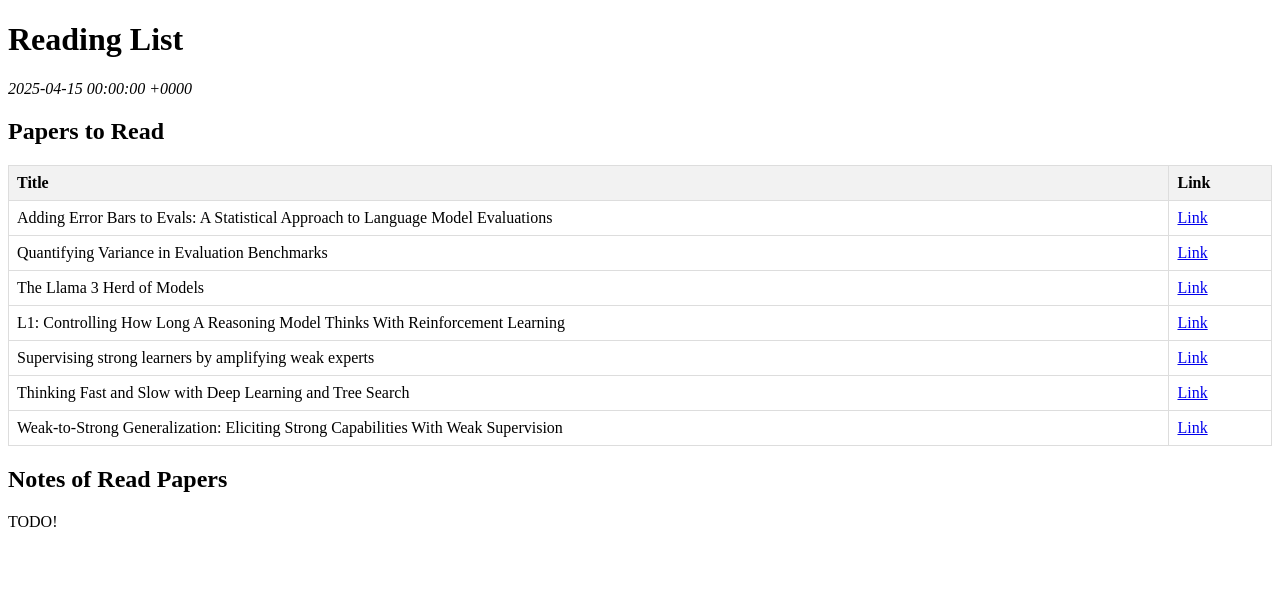
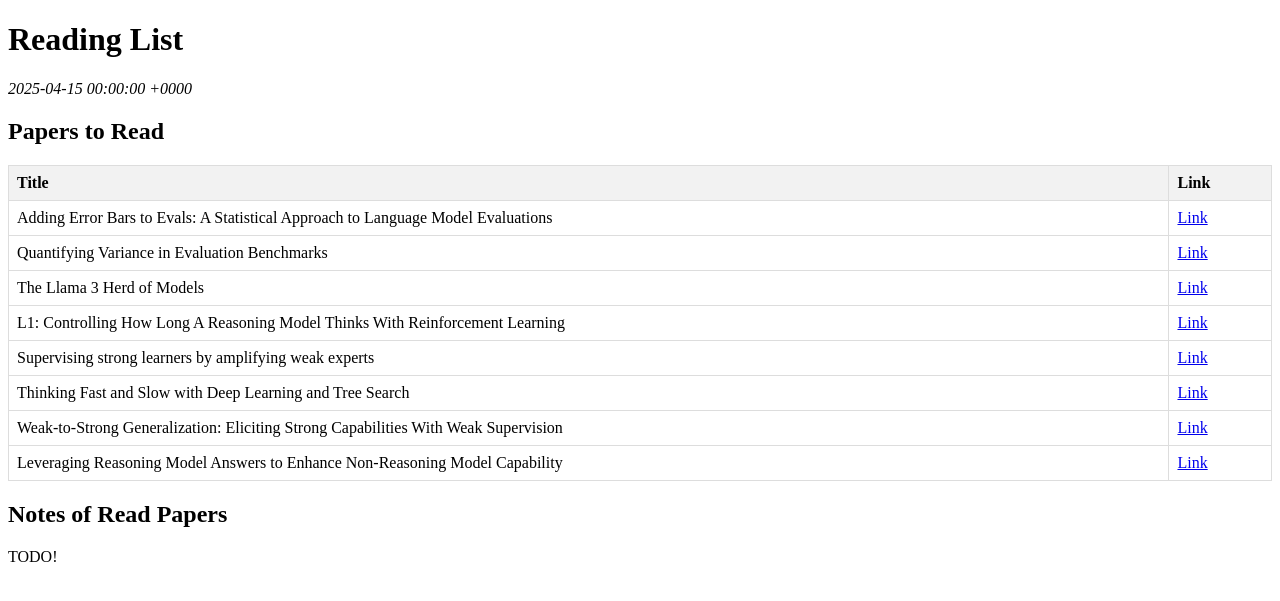
Before and after one commit to afrozenator/afrozenator.github.io, a Jekyll site: the page built from _posts/2025-04-15-reading-list.md, in a window 1280 px wide. Shown: the top 601 px of the page. Built offline with Jekyll 4.4.1, drawn with Linux system fonts in a browser that asks for light colours.

Commit message:
adding papers

```diff
--- a/_posts/2025-04-15-reading-list.md
+++ b/_posts/2025-04-15-reading-list.md
@@ -15,7 +15,8 @@ date: 2025-04-15
 | L1: Controlling How Long A Reasoning Model Thinks With Reinforcement Learning | [Link](https://arxiv.org/abs/2503.04697) |
 | Supervising strong learners by amplifying weak experts | [Link](https://arxiv.org/abs/1810.08575) |
 | Thinking Fast and Slow with Deep Learning and Tree Search | [Link](https://arxiv.org/abs/1705.08439) |
-| Weak-to-Strong Generalization: Eliciting Strong Capabilities With Weak Supervision | [Link](https://arxiv.org/abs/2312.09390)
+| Weak-to-Strong Generalization: Eliciting Strong Capabilities With Weak Supervision | [Link](https://arxiv.org/abs/2312.09390) |
+| Leveraging Reasoning Model Answers to Enhance Non-Reasoning Model Capability | [Link](https://arxiv.org/abs/2504.09639) |
 
 ## Notes of Read Papers
 
```
